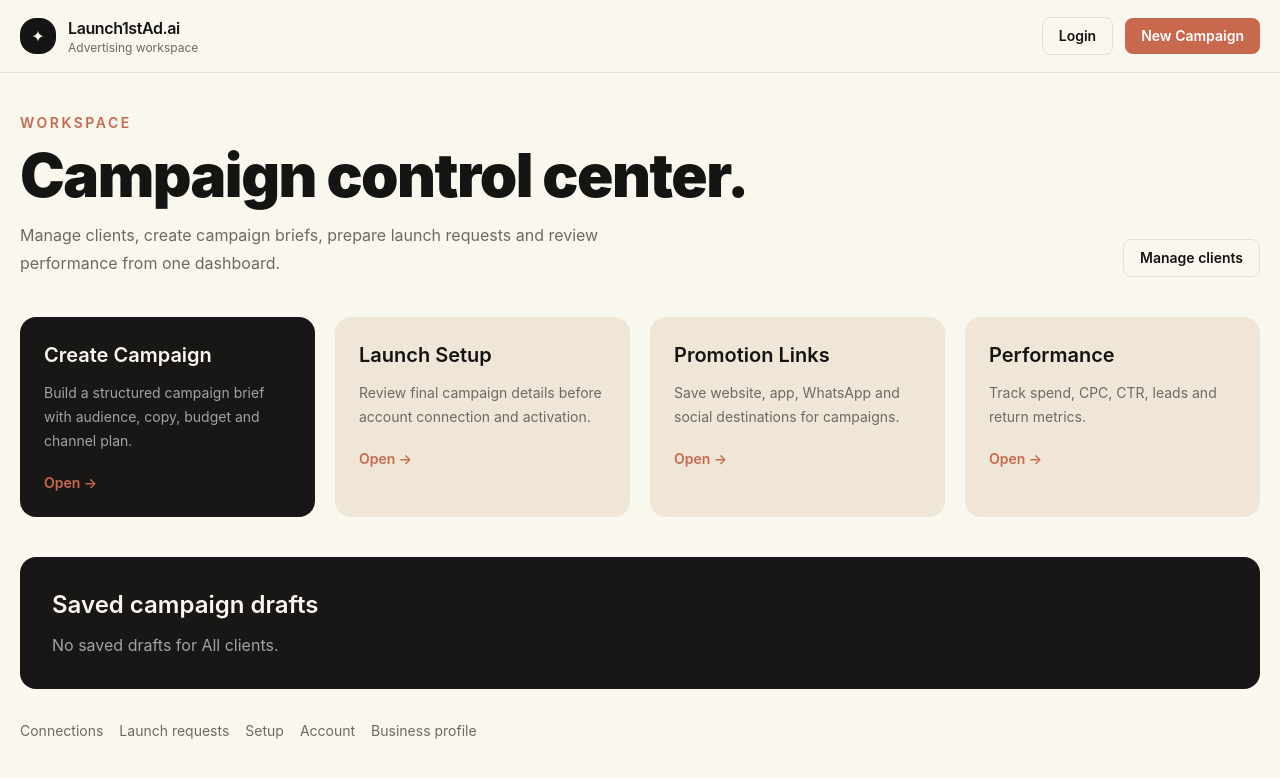
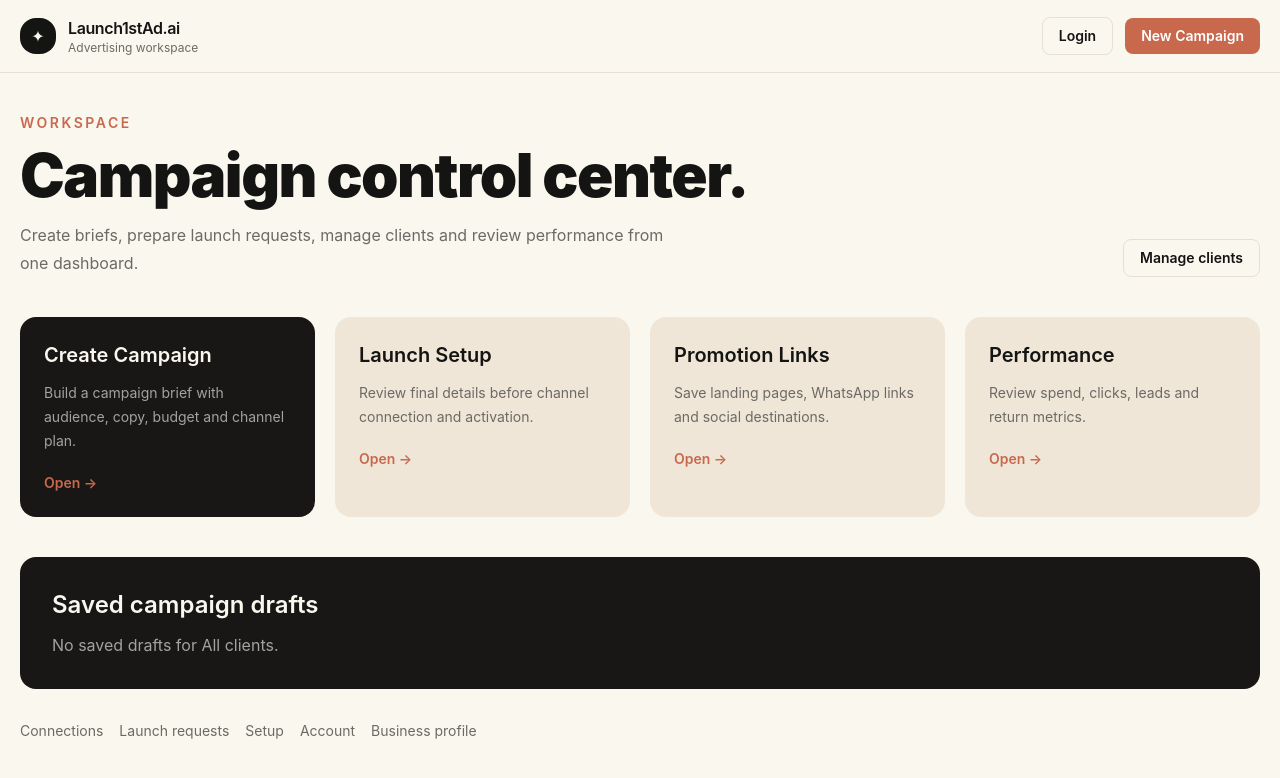
Before and after one commit to lkmeeena882437-dotcom/Launch1stAd.ai, a Next.js app: page /dashboard in a window 1280 px wide. Shown: the top 778 px of the page. Built offline with nearby package versions, Linux system fonts and the light colour scheme.

Commit message:
Tighten dashboard copy

```diff
--- a/app/dashboard/page.tsx
+++ b/app/dashboard/page.tsx
@@ -7,23 +7,23 @@ const actions = [
   {
     title: "Create Campaign",
     href: "/campaign",
-    text: "Build a structured campaign brief with audience, copy, budget and channel plan.",
+    text: "Build a campaign brief with audience, copy, budget and channel plan.",
     primary: true
   },
   {
     title: "Launch Setup",
     href: "/launch",
-    text: "Review final campaign details before account connection and activation."
+    text: "Review final details before channel connection and activation."
   },
   {
     title: "Promotion Links",
     href: "/platforms",
-    text: "Save website, app, WhatsApp and social destinations for campaigns."
+    text: "Save landing pages, WhatsApp links and social destinations."
   },
   {
     title: "Performance",
     href: "/analytics",
-    text: "Track spend, CPC, CTR, leads and return metrics."
+    text: "Review spend, clicks, leads and return metrics."
   }
 ];
 
@@ -45,7 +45,7 @@ export default function DashboardPage() {
         <div className="mt-3 flex flex-wrap items-end justify-between gap-5">
           <div>
             <h1 className="text-4xl font-black tracking-tight text-ink md:text-6xl">Campaign control center.</h1>
-            <p className="mt-4 max-w-2xl leading-7 text-muted">Manage clients, create campaign briefs, prepare launch requests and review performance from one dashboard.</p>
+            <p className="mt-4 max-w-2xl leading-7 text-muted">Create briefs, prepare launch requests, manage clients and review performance from one dashboard.</p>
           </div>
           <Link href="/clients" className="rounded-lg border border-hairline px-4 py-2 text-sm font-semibold">Manage clients</Link>
         </div>
```
